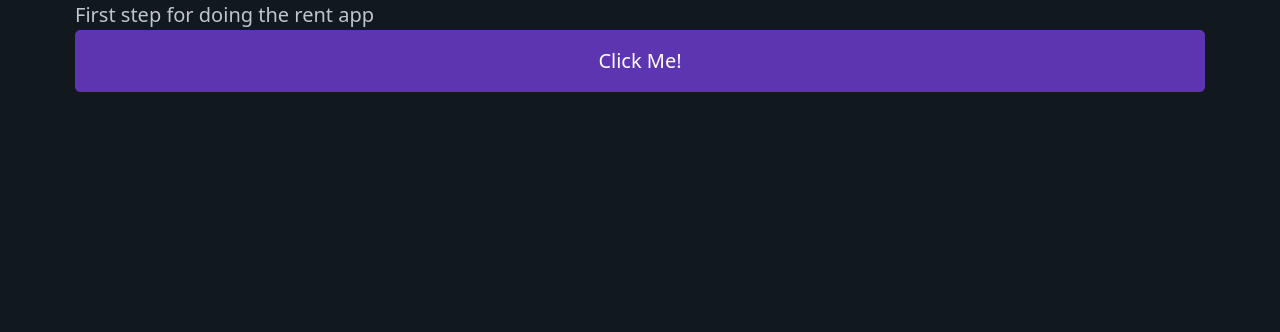
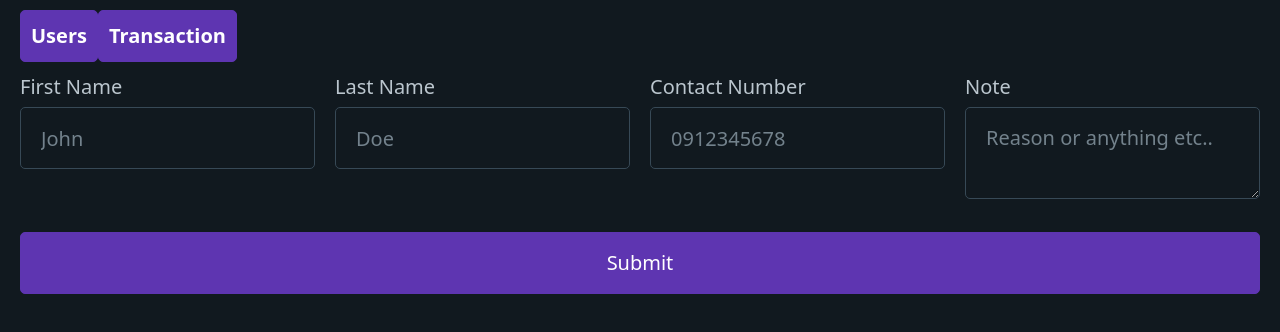
Before and after one commit to jaotors/rent-app, a Next.js app: page / in a window 1280 px wide. Shown: the top 332 px of the page. Built offline with nearby package versions, Linux system fonts and the light colour scheme.

Commit message:
Adds UserForm component

```diff
--- a/package.json
+++ b/package.json
@@ -19,6 +19,7 @@
     "next": "13.1.6",
     "react": "18.2.0",
     "react-dom": "18.2.0",
+    "react-hook-form": "^7.43.2",
     "typescript": "4.9.5"
   }
 }
--- /dev/null
+++ b/src/components/UserForm.tsx
@@ -0,0 +1,52 @@
+import { useForm, SubmitHandler } from 'react-hook-form'
+
+type UserInputs = {
+  firstName: string
+  lastName: string
+  contactNum: string
+  note: string
+}
+
+const UserForm = () => {
+  const {
+    register,
+    handleSubmit,
+    watch,
+    formState: { errors }
+  } = useForm<UserInputs>()
+  const onSubmit: SubmitHandler<UserInputs> = (data) => console.log(data)
+
+  return (
+    <form onSubmit={handleSubmit(onSubmit)}>
+      <div className='grid'>
+        <label htmlFor='firstName'>
+          First Name
+          <input id='firstName' placeholder='John' {...register('firstName')} />
+        </label>
+        <label htmlFor='lastName'>
+          Last Name
+          <input id='lastName' placeholder='Doe' {...register('lastName')} />
+        </label>
+        <label htmlFor='contactNum'>
+          Contact Number
+          <input
+            id='contactNum'
+            placeholder='0912345678'
+            {...register('contactNum')}
+          />
+        </label>
+        <label htmlFor='note'>
+          Note
+          <textarea
+            id='note'
+            placeholder='Reason or anything etc..'
+            {...register('note')}
+          />
+        </label>
+      </div>
+      <button type='submit'>Submit</button>
+    </form>
+  )
+}
+
+export default UserForm
--- a/src/pages/index.tsx
+++ b/src/pages/index.tsx
@@ -1,4 +1,7 @@
 import Head from 'next/head'
+import Link from 'next/link'
+
+import UserForm from '@/components/UserForm'
 
 export default function Home() {
   return (
@@ -9,15 +12,22 @@ export default function Home() {
         <meta name='viewport' content='width=device-width, initial-scale=1' />
         <link rel='icon' href='/favicon.ico' />
       </Head>
-      <main className='container'>
-        First step for doing the rent app
-        <button
-          onClick={() => {
-            alert('Good job!')
-          }}
-        >
-          Click Me!
-        </button>
+      <main className='container-fluid'>
+        <nav>
+          <ul>
+            <li>
+              <Link href='/users' role='button'>
+                <strong>Users</strong>
+              </Link>
+              <Link href='/transaction' role='button'>
+                <strong>Transaction</strong>
+              </Link>
+            </li>
+          </ul>
+        </nav>
+        <section>
+          <UserForm />
+        </section>
       </main>
     </>
   )
```
Also changed, not shown: 1 other file (tests, documents, lock files or other folders).
